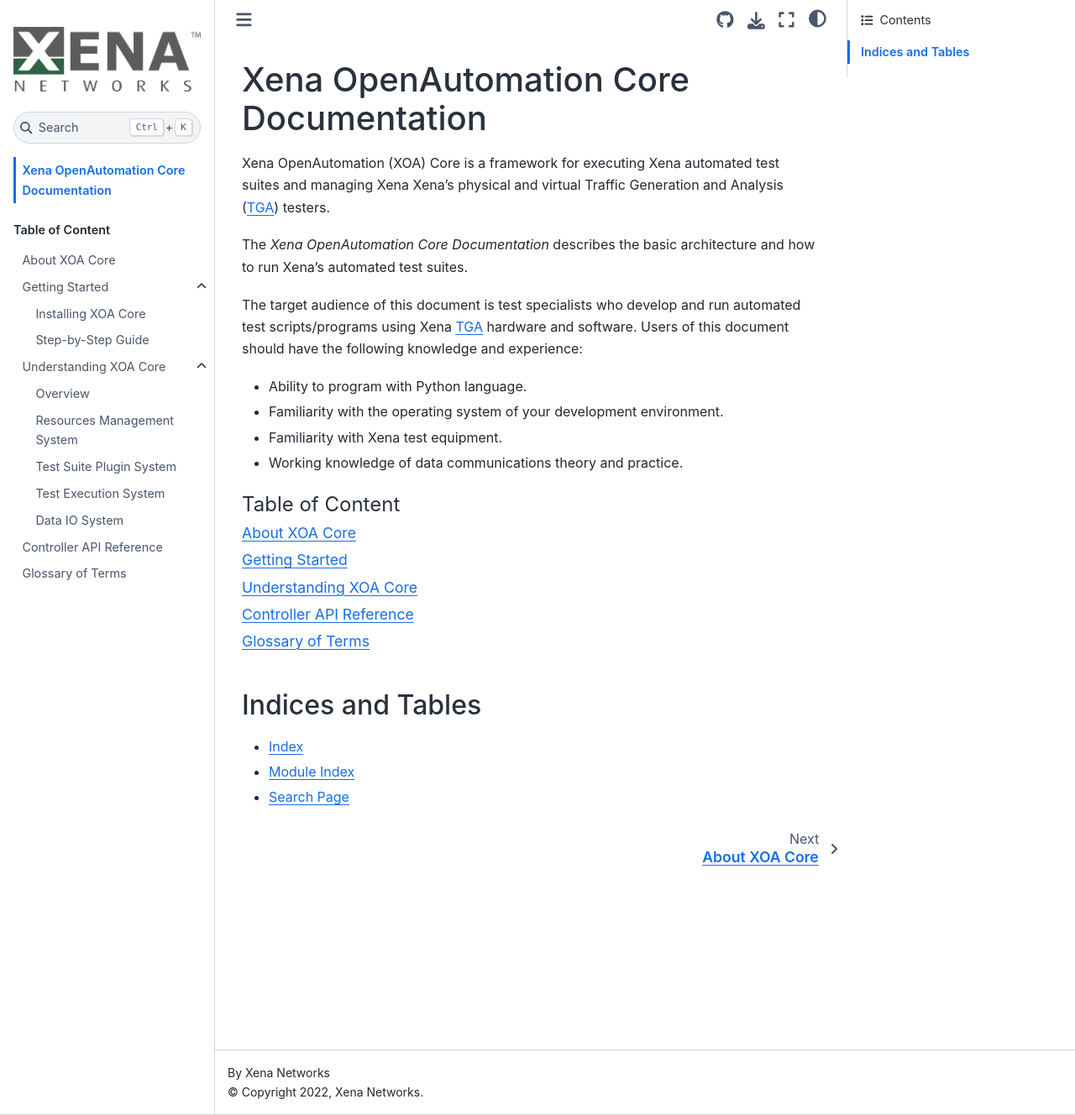
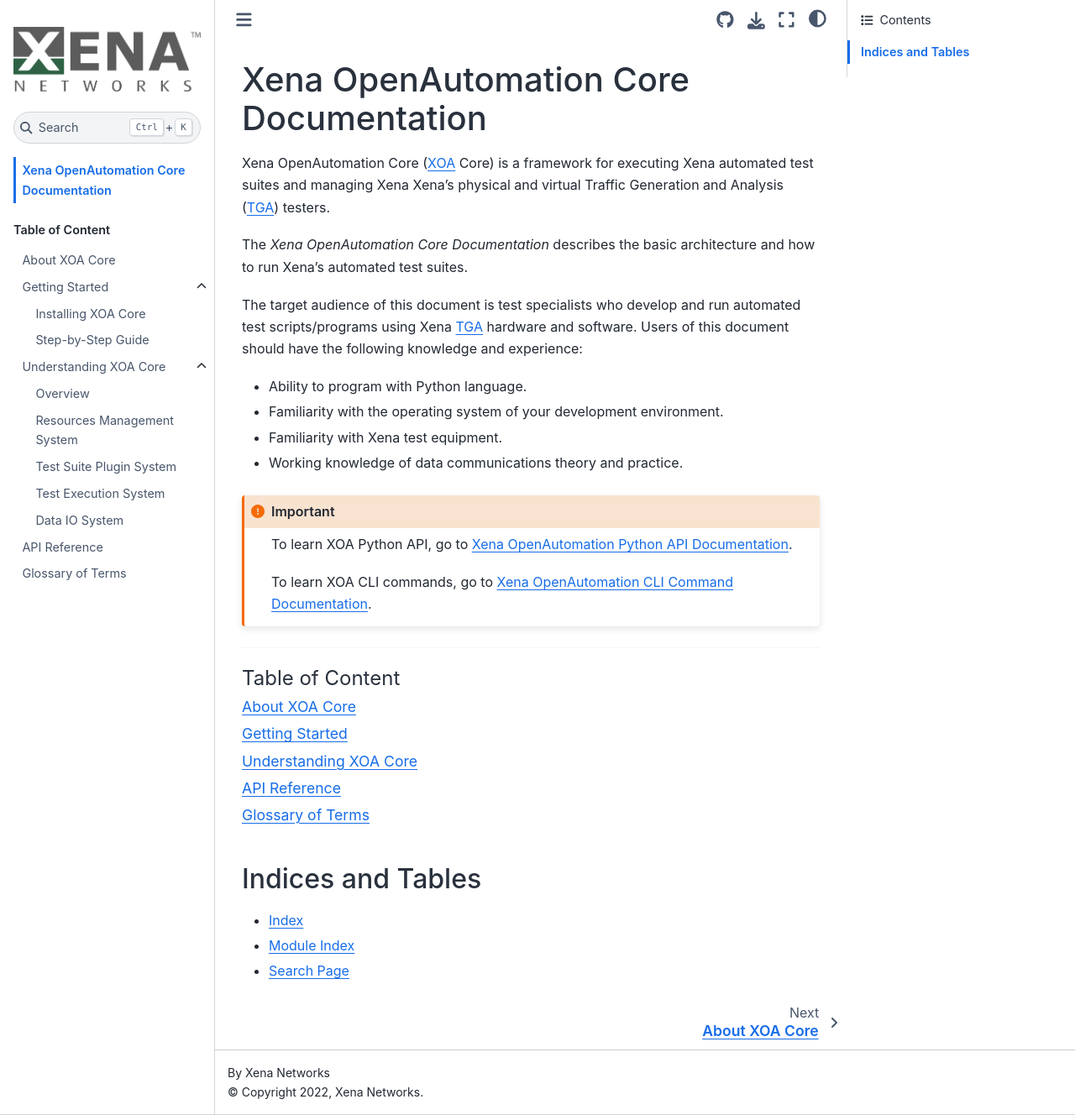
Before and after one commit to xenanetworks/open-automation-core, a Sphinx documentation site: the page built from docs/source/index.rst, in a window 1280 px wide and 1328 px high. Shown: the whole window at 84% size. Built offline with Sphinx 7.4.7 and the Sphinx Book theme 1.1.4, drawn with Linux system fonts in a browser that asks for light colours.

Commit message:
docs: Improve documentation structure

```diff
--- a/docs/source/api_doc/controller_api_ref.rst
+++ b/docs/source/api_ref/index.rst
@@ -1,9 +1,8 @@
-Controller API Reference
+API Reference
 =========================
 
 Class ``MainController``
 ---------------------------------------------
 
-
 .. autoclass:: xoa_core.controller.MainController
     :members:
--- a/docs/source/getting_started/installation.rst
+++ b/docs/source/getting_started/installation.rst
@@ -205,7 +205,7 @@
 
         [xoa_core]$ python3 setup.py bdist_wheel
 
-.. note::
+.. important::
 
     If you install XOA Core from the source code, you need to install XOA Python API (PyPI package name `xoa_driver <https://pypi.org/project/xoa-core/>`_) separately. This is because XOA Python API is treated as a 3rd-party dependency of XOA Core. You can go to `XOA Python API <https://github.com/xenanetworks/open-automation-python-api>`_ repository to learn how to install it.
 
--- a/docs/source/index.rst
+++ b/docs/source/index.rst
@@ -2,7 +2,7 @@
 Xena OpenAutomation Core Documentation
 ======================================
 
-Xena OpenAutomation (XOA) Core is a framework for executing Xena automated test suites and managing Xena Xena's physical and virtual Traffic Generation and Analysis (:term:`TGA`) testers.
+Xena OpenAutomation Core (:term:`XOA` Core) is a framework for executing Xena automated test suites and managing Xena Xena's physical and virtual Traffic Generation and Analysis (:term:`TGA`) testers.
 
 The *Xena OpenAutomation Core Documentation* describes the basic architecture and how to run Xena's automated test suites.
 
@@ -13,6 +13,13 @@
 * Familiarity with Xena test equipment.
 * Working knowledge of data communications theory and practice.
 
+.. important::
+
+   To learn :term:`XOA Python API`, go to `Xena OpenAutomation Python API Documentation <https://docs.xenanetworks.com/projects/xoa-python-api>`_.
+
+   To learn :term:`XOA CLI` commands, go to `Xena OpenAutomation CLI Command Documentation <https://docs.xenanetworks.com/projects/xoa-cli>`_.
+
+-----------
 
 .. toctree::
    :maxdepth: 1
@@ -21,7 +28,7 @@
    introduction/about_xoa_core
    getting_started/index
    understand_xoa_core/index
-   api_doc/controller_api_ref
+   api_ref/index
    glossary
 
 
```
Also changed, not shown: other parts of docs/source/getting_started/installation.rst (+2 -2 lines).
